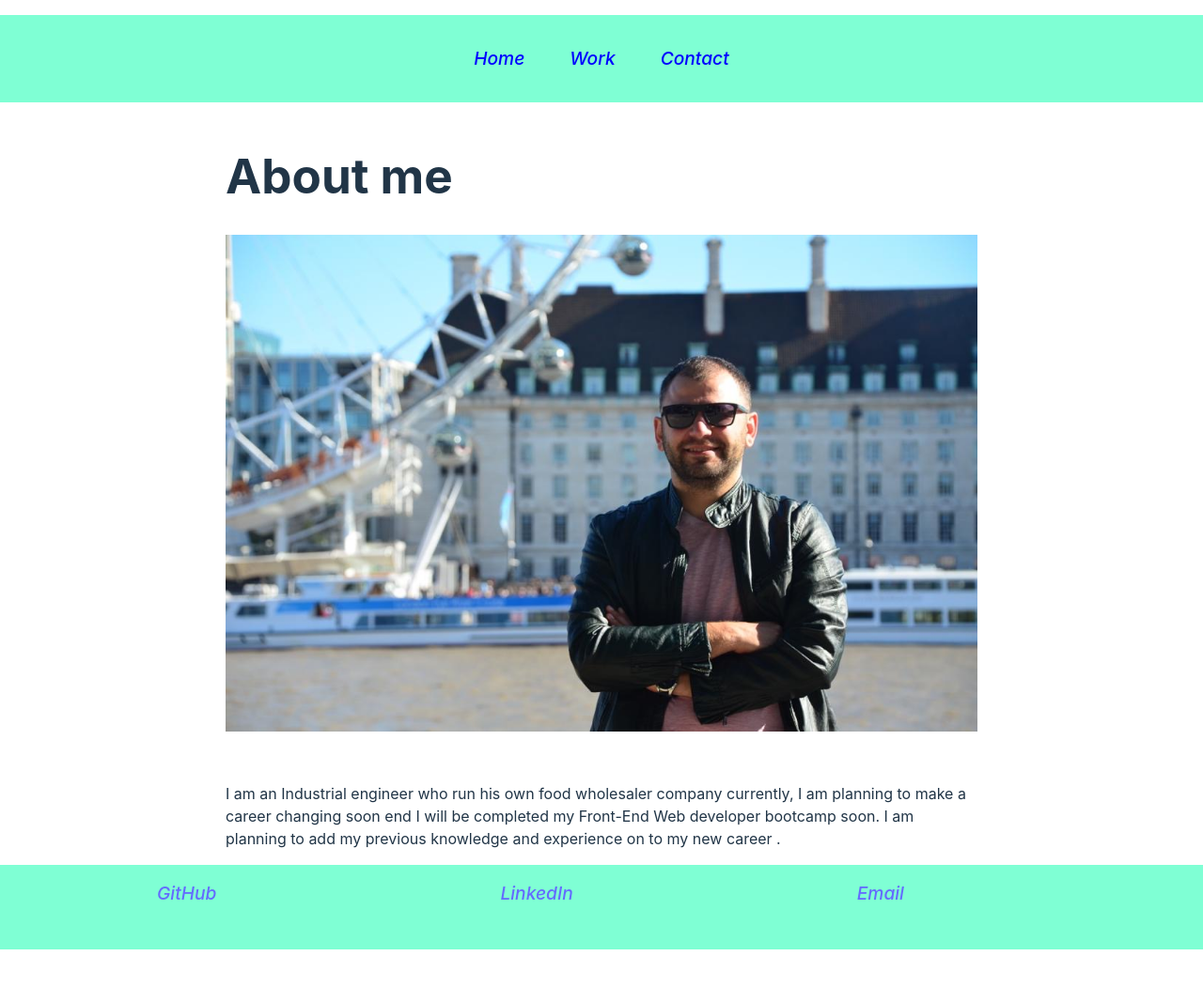
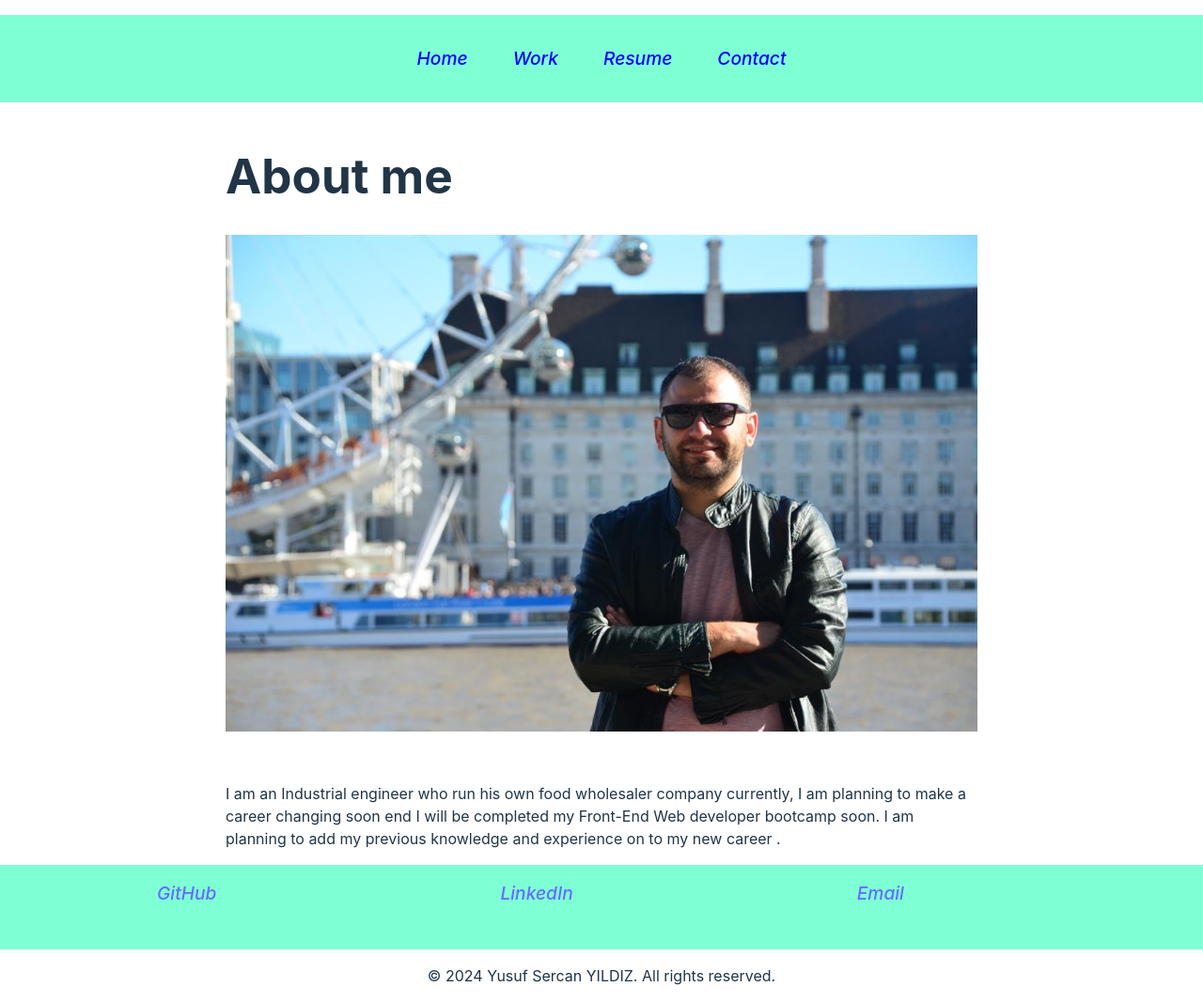
Before and after one commit to yildizsrcn/My-React-Portfolio, a React (Vite) app in the folder myportfolio/: page / in a window 1280 px wide. Shown: the whole page at 94% size. Before the commit the page ends 1011 px from the top, so only its background shows below. Built offline with nearby package versions, Linux system fonts and the light colour scheme.

Commit message:
footer section updated

```diff
--- a/myportfolio/src/components/Root/footer.css
+++ b/myportfolio/src/components/Root/footer.css
@@ -9,3 +9,7 @@ li{
     font-style: italic;
 
 }
+p{
+    display: flex;
+    justify-content: center;
+}
--- a/myportfolio/src/components/Root/index.jsx
+++ b/myportfolio/src/components/Root/index.jsx
@@ -19,6 +19,11 @@ export const Root = () => {
                 </Link>
             </li>
             <li>
+                <Link className='navitem' to="/resume">
+                Resume
+                </Link>
+            </li>
+            <li>
                 <Link className='navitem' to="/contact">
                 Contact
                 </Link>
@@ -37,6 +42,7 @@ export const Root = () => {
         <br />
         <br />
         </li>
+        <p>© 2024 Yusuf Sercan YILDIZ. All rights reserved.</p>
         </footer>
     </div>
   )
```
